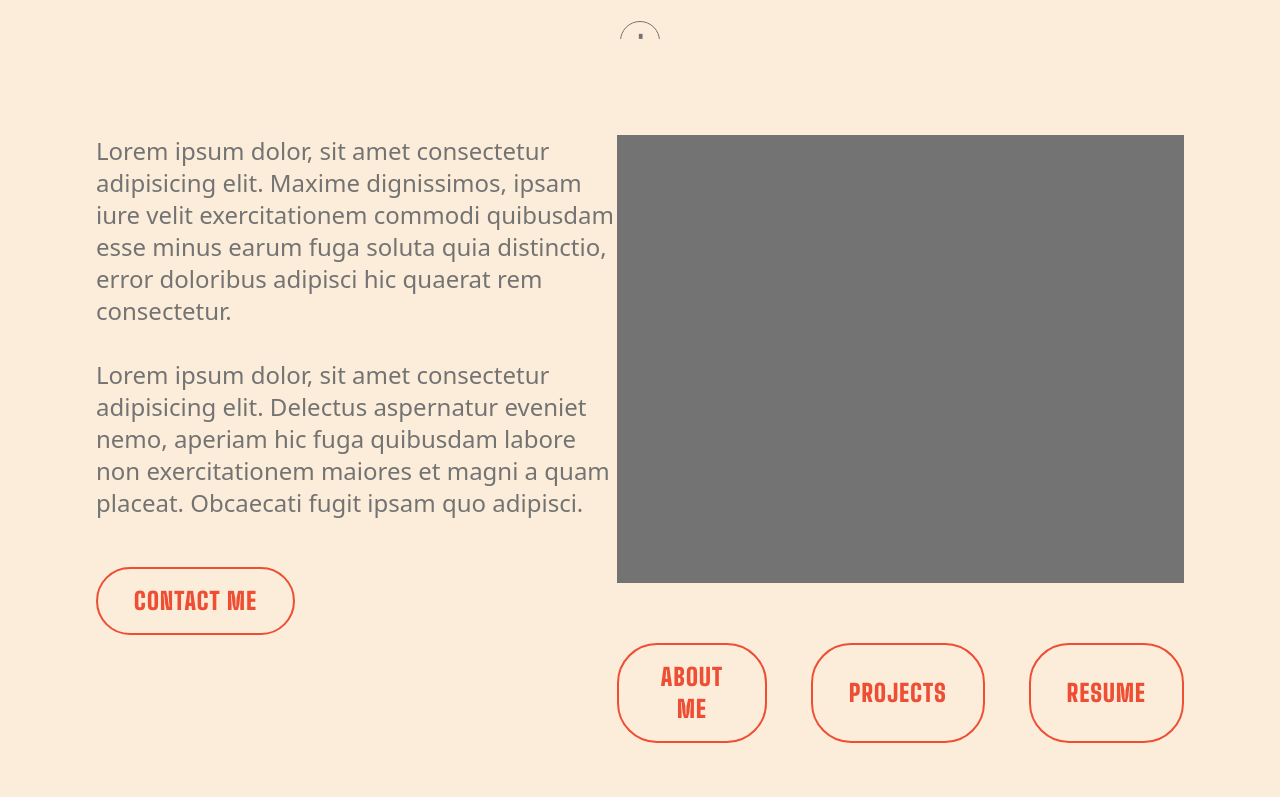
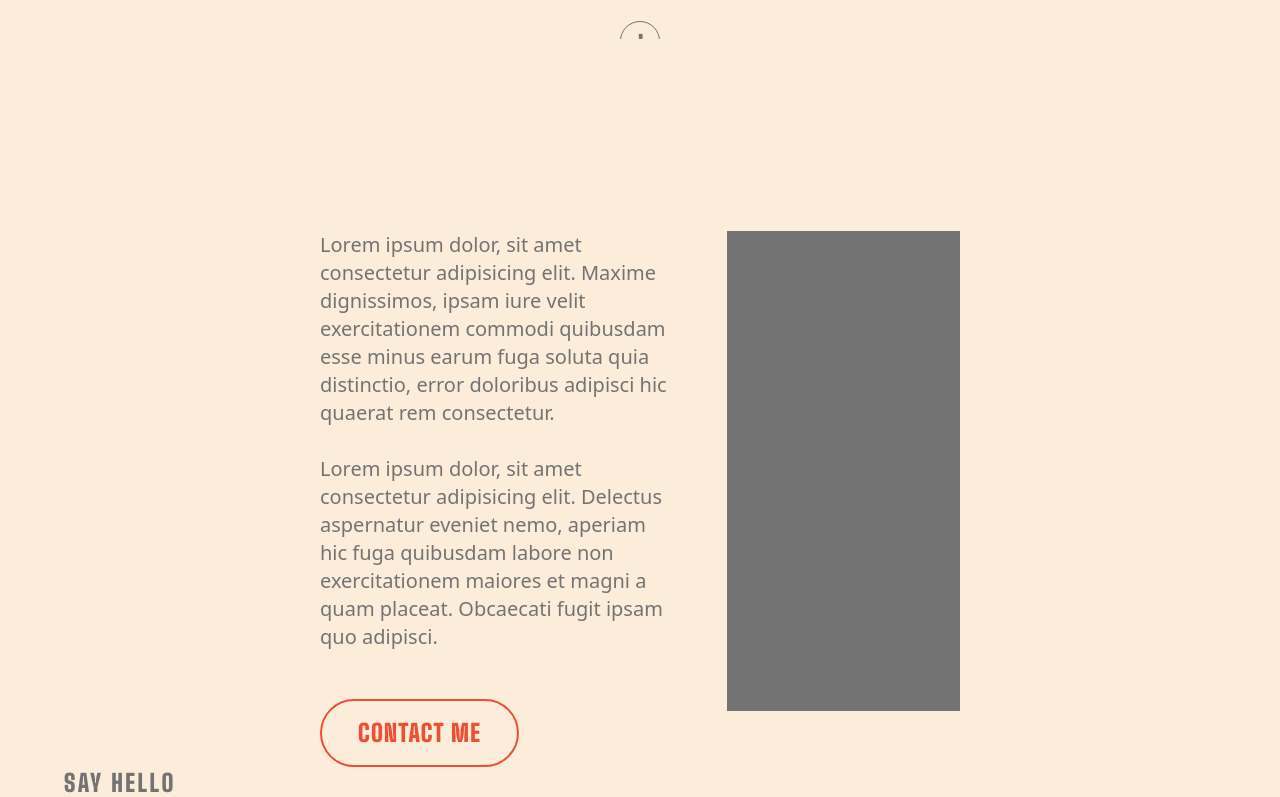
Before and after one commit to vibe-coder/david-irinyemi-portfolio-main, a Next.js app in the folder david-irinyemi-portfolio/david-irinyemi-portfolio/: page / in a window 1280 px wide. Shown: the part 763-1560 px from the top of the page. Built offline with nearby package versions, Linux system fonts and the light colour scheme.

Commit message:
Configured section 2 for large screen

```diff
--- a/david-irinyemi-portfolio/david-irinyemi-portfolio/src/app/Home Sections/Section2.jsx
+++ b/david-irinyemi-portfolio/david-irinyemi-portfolio/src/app/Home Sections/Section2.jsx
@@ -1,22 +1,22 @@
 
 const Section2 = () => {
   return(
-    <section className="px-8 py-24 md:px-16 md:flex md:flex-col lg:flex-row lg:px-24 lg:justify-between lg:h-screen">
-      <div className="text-text-gray md:w-[100%] lg:w-[50%]">
-        <p className='font-sans font-normal md:text-2xl'>Lorem ipsum dolor, sit amet consectetur adipisicing elit. Maxime dignissimos, ipsam iure velit exercitationem commodi quibusdam esse minus earum fuga soluta quia distinctio, error doloribus adipisci hic quaerat rem consectetur. <br/> <br/> Lorem ipsum dolor, sit amet consectetur adipisicing elit. Delectus aspernatur eveniet nemo, aperiam hic fuga quibusdam labore non exercitationem maiores et magni a quam placeat. Obcaecati fugit ipsam quo adipisci.</p>
+    <section className="px-8 py-24 md:px-16 lg:px-80 h md:flex md:flex-col lg:py-48 lg:flex-row lg:pb-10 lg:justify-between">
+      <div className="text-text-gray md:w-[100%] lg:w-[120%]">
+        <p className='font-sans font-normal md:text-2xl lg:text-xl'>Lorem ipsum dolor, sit amet consectetur adipisicing elit. Maxime dignissimos, ipsam iure velit exercitationem commodi quibusdam esse minus earum fuga soluta quia distinctio, error doloribus adipisci hic quaerat rem consectetur. <br/> <br/> Lorem ipsum dolor, sit amet consectetur adipisicing elit. Delectus aspernatur eveniet nemo, aperiam hic fuga quibusdam labore non exercitationem maiores et magni a quam placeat. Obcaecati fugit ipsam quo adipisci.</p>
         <button className="border-2 border-burnt-orange px-5 py-2 rounded-3xl text-burnt-orange mt-6 font-bold animation duration-200 ease-in-out hover:text-text-gray hover:border-text-gray tracking-wider md:text-2xl md:rounded-[40px] md:mt-12 md:px-9 md:py-4">CONTACT ME</button>
       </div>
 
-      <div className="mt-14 md:flex md:flex-col md:items-center md:mt-20 lg:mt-0">
-        <div className="bg-text-gray text-text-gray h-[26rem] md:h-[30rem] lg:h-[40rem] md:w-[60%] lg:w-full">
+      <div className="mt-14 md:flex md:flex-col md:items-center md:mt-20 lg:mt-0 lg:items-end lg:w-full">
+        <div className="bg-text-gray text-text-gray h-[26rem] md:h-[30rem] lg:h-[30rem] md:w-[60%] lg:w-[80%]">
           This is picture holder
         </div>
 
-        <div className="flex mt-9 justify-between md:w-[100%] md:justify-center md:gap-11">
+        {/* <div className="flex mt-9 justify-between md:w-[100%] md:justify-center md:gap-11">
           <button className="border-2 border-burnt-orange px-5 py-2 rounded-3xl text-burnt-orange mt-6 font-bold animation duration-200 ease-in-out hover:text-text-gray hover:border-text-gray tracking-wider md:text-2xl md:rounded-[40px] md:px-9 md:py-4">ABOUT ME</button>
           <button className="border-2 border-burnt-orange px-5 py-2 rounded-3xl text-burnt-orange mt-6 font-bold animation duration-200 ease-in-out hover:text-text-gray hover:border-text-gray tracking-wider md:text-2xl md:rounded-[40px] md:px-9 md:py-4">PROJECTS</button>
           <button className="border-2 border-burnt-orange px-5 py-2 rounded-3xl text-burnt-orange mt-6 font-bold animation duration-200 ease-in-out hover:text-text-gray hover:border-text-gray tracking-wider md:text-2xl md:rounded-[40px] md:px-9 md:py-4">RESUME</button>
-        </div>
+        </div> */}
       </div>
     </section>
   )
```
